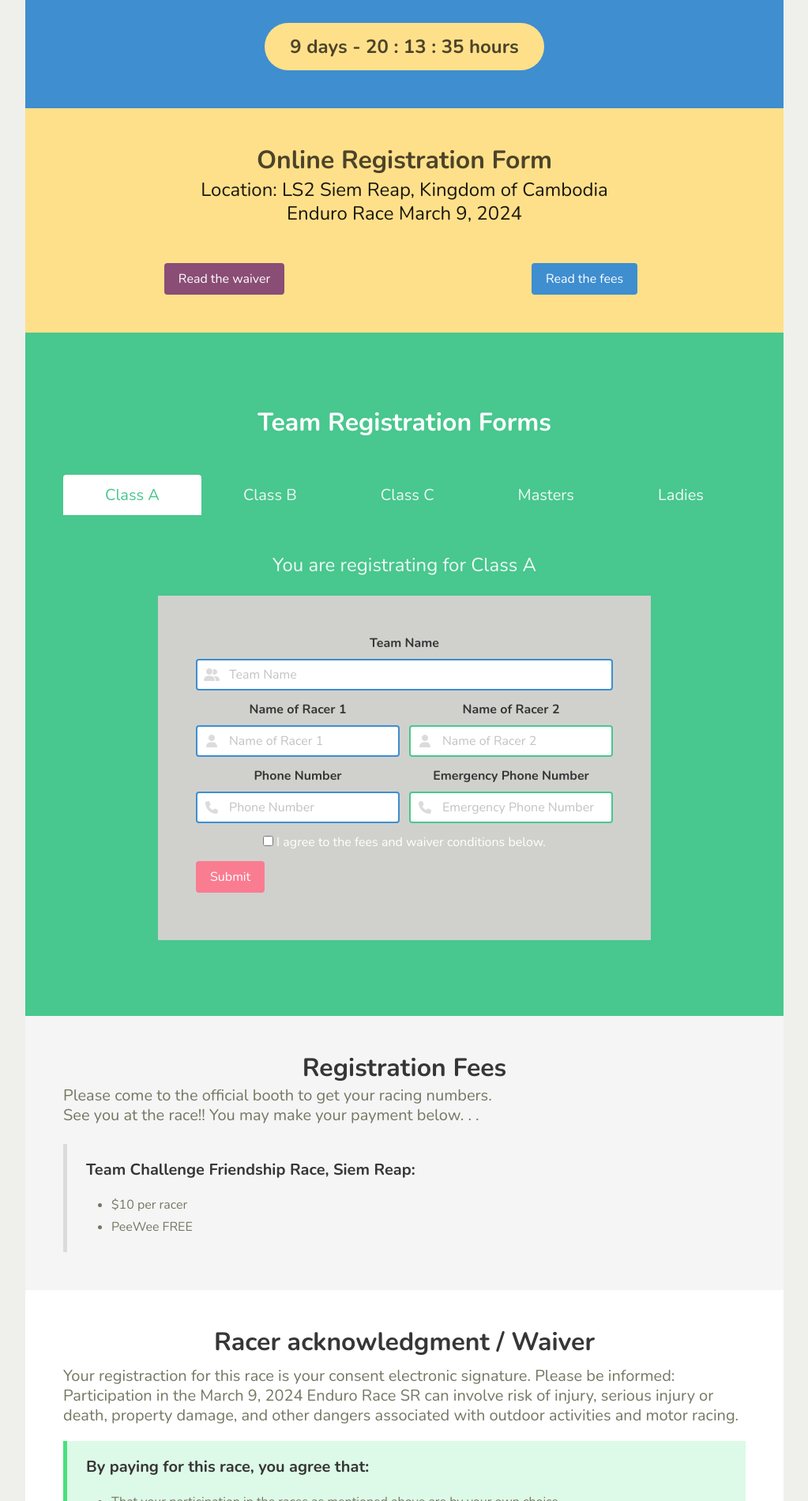
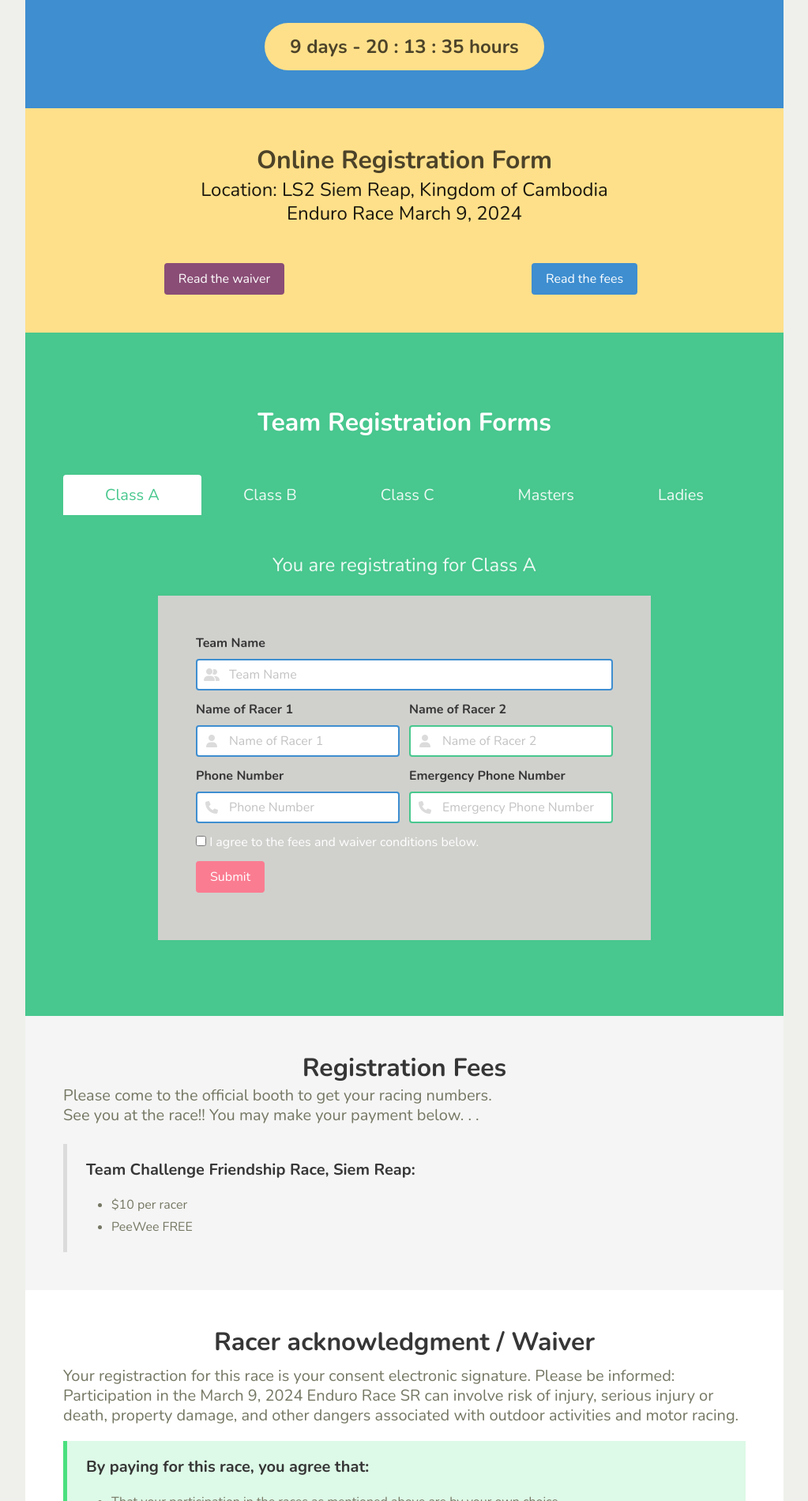
Before and after one commit to yong-lim/bulma-enduro, a Jekyll site: the page built from index.md, in a window 1280 px wide. Shown: the part 588-2488 px from the top of the page at 79% size, without its empty margins (128-1151 px from the left). Built offline with Jekyll 4.4.1, drawn with Linux system fonts in a browser that asks for light colours.

Commit message:
Don't want to centered text for the form elements

```diff
--- a/_includes/tabs-forms.html
+++ b/_includes/tabs-forms.html
@@ -27,36 +27,36 @@
     </nav>
   </div>
   <div class="container section has-text-left">
-      <div id="Class A" class="content-tab has-text-centered" >
-        <h2 class="subtitle is-4">
+      <div id="Class A" class="content-tab">
+        <h2 class="subtitle is-4 has-text-centered">
           You are registrating for Class A<br>
         </h2>
         {% include form-r2.html %}
       </div>
 
-      <div id="Class B" class="content-tab has-text-centered" style="display:none">
-        <h2 class="subtitle is-4">
+      <div id="Class B" class="content-tab" style="display:none">
+        <h2 class="subtitle is-4 has-text-centered">
           You are registrating for Class B<br>
         </h2>
         {% include form-r3B.html %}
       </div>
 
-      <div id="Class C" class="content-tab has-text-centered" style="display:none">
-        <h2 class="subtitle is-4">
+      <div id="Class C" class="content-tab" style="display:none">
+        <h2 class="subtitle is-4 has-text-centered">
           You are registrating for Class C<br>
         </h2>
         {% include form-r3C.html %}
       </div>
 
-      <div id="Masters" class="content-tab has-text-centered" style="display:none">
-        <h2 class="subtitle is-4">
+      <div id="Masters" class="content-tab" style="display:none">
+        <h2 class="subtitle is-4 has-text-centered">
           You are registrating for Masters Class<br>
         </h2>
         {% include form-r1M.html %}
       </div>
 
-      <div id="Ladies" class="content-tab has-text-centered" style="display:none">
-        <h2 class="subtitle is-4">
+      <div id="Ladies" class="content-tab" style="display:none">
+        <h2 class="subtitle is-4 has-text-centered">
           You are registrating for Ladies Class<br>
         </h2>
         {% include form-r1L.html %}
```
